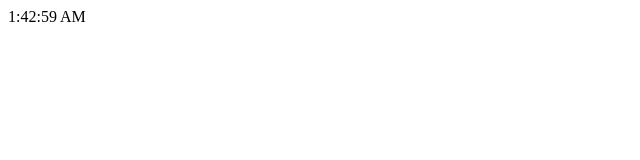
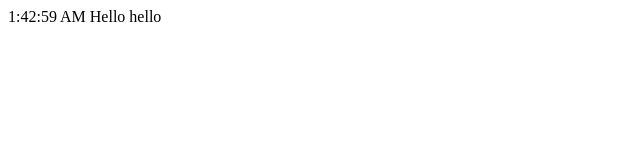
Before and after one commit to fwrlines/template-preact-ssr, a Preact app: page / in a window 1280 px wide. Shown: the top 160 px of the page, without its empty margins (0-640 px from the left). Built offline with nearby package versions, Linux system fonts and the light colour scheme.

Commit message:
now dev works locally (previous commit was local)

```diff
--- a/package.json
+++ b/package.json
@@ -3,6 +3,9 @@
   "version": "0.0.0",
   "description": "",
   "main": "public/index.js",
+  "engines": {
+    "node": "12.x"
+  },
   "scripts": {
     "test": "echo \"Error: no test specified\" && exit 1",
     "client:dev:start": "webpack-dev-server --progress --config ./webpack.client.dev.js --watch",
@@ -13,6 +16,7 @@
     "cdc": "npm run client:dev:compile",
     "cps": "npm run client:prod:start",
     "cpc": "npm run client:prod:compile",
+    "build":"npm run cpc",
     "test-eslint": "eslint"
   },
   "repository": {
--- a/src/client.js
+++ b/src/client.js
@@ -1,4 +1,4 @@
-import { h, render, Component } from 'preact';
+import { h, render, Component } from 'preact'
 
 class Clock extends Component {
   state = { time: Date.now() };
@@ -7,20 +7,20 @@ class Clock extends Component {
   componentDidMount() {
     // update time every second
     this.timer = setInterval(() => {
-      this.setState({ time: Date.now() });
-    }, 1000);
+      this.setState({ time: Date.now() })
+    }, 1000)
   }
 
   // Called just before our component will be destroyed
   componentWillUnmount() {
     // stop when not renderable
-    clearInterval(this.timer);
+    clearInterval(this.timer)
   }
 
   render() {
-    let time = new Date(this.state.time).toLocaleTimeString();
-    return <span>{time}</span>;
+    let time = new Date(this.state.time).toLocaleTimeString()
+    return <span>{time} Hello hello</span>
   }
 }
 
-render(<Clock />, document.body);
+render(<Clock />, document.body)
--- a/webpack.client.prod.js
+++ b/webpack.client.prod.js
@@ -96,7 +96,7 @@ module.exports = {
 
     new BundleAnalyzerPlugin({
       analyzerMode  :'static',
-      reportFilename:'report.html',
+      reportFilename:(process.env.COMPILE ? 'report.html' : 'report.dev.html'),
       openAnalyzer  :false
     }),
 
```
Also changed, not shown: now.json (added, +8 -0 lines).
